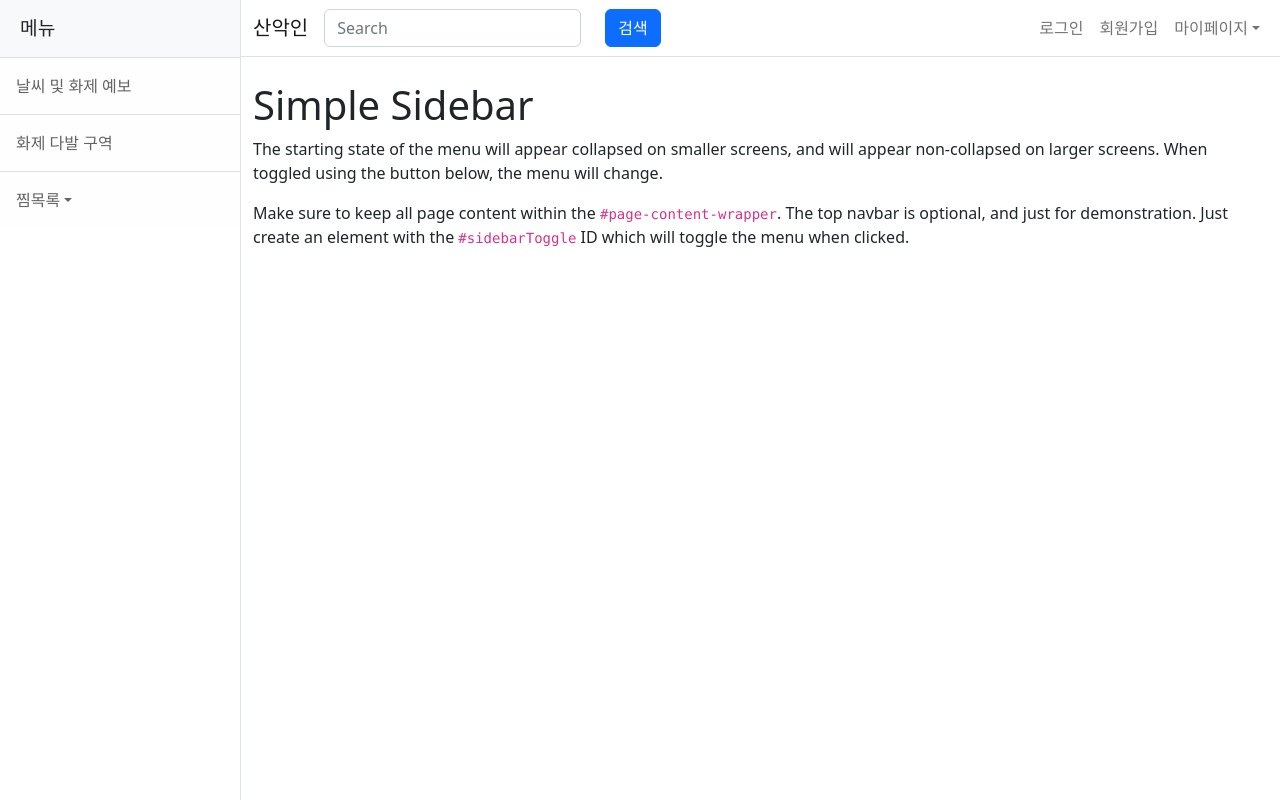
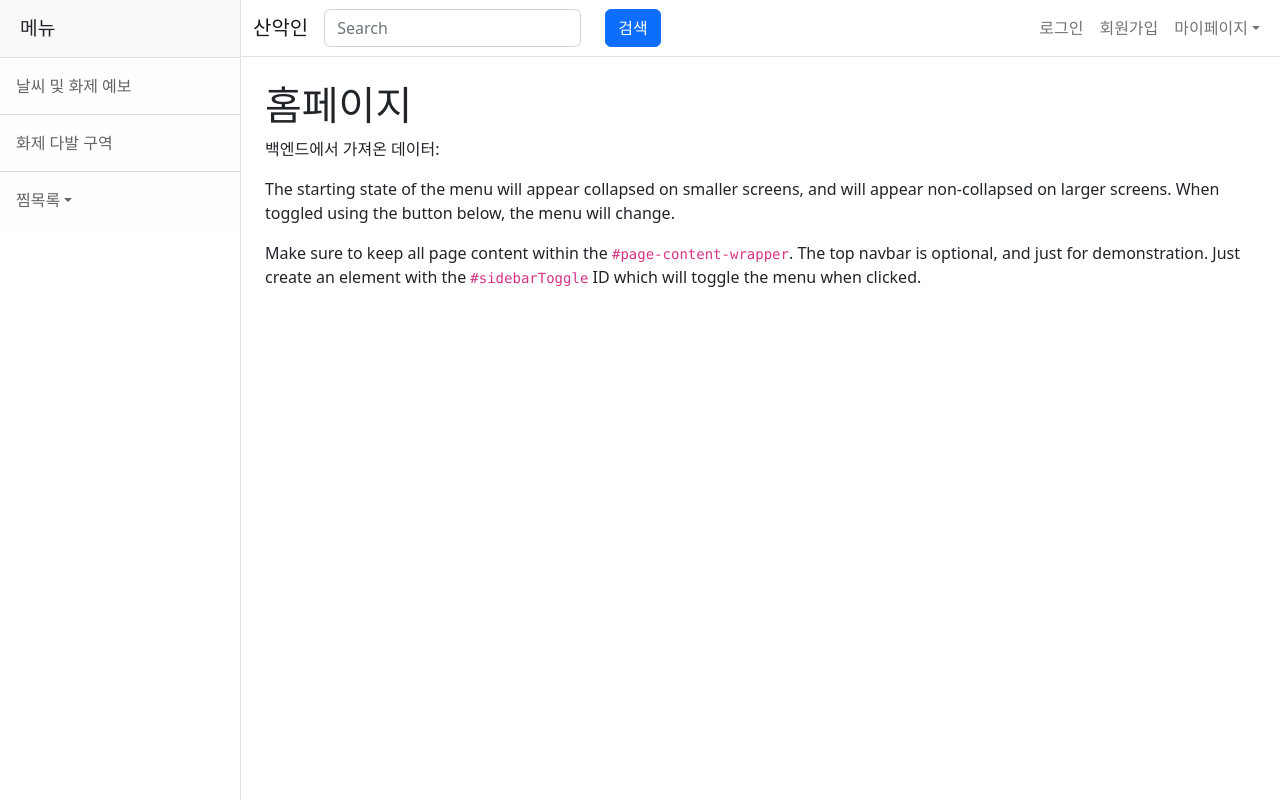
Before and after one commit to tmd4314/demo, a React (Create React App) app in the folder src/main/frontend/: page / in a window 1280 px wide. Built offline with nearby package versions, Linux system fonts and the light colour scheme; no server answers.

Commit message:
업데이트 초본 완료

```diff
--- a/src/main/frontend/package.json
+++ b/src/main/frontend/package.json
@@ -13,6 +13,7 @@
     "react": "^18.2.0",
     "react-bootstrap": "^2.10.2",
     "react-dom": "^18.2.0",
+    "react-router-dom": "^6.23.0",
     "react-scripts": "5.0.1",
     "web-vitals": "^2.1.4"
   },
--- a/src/main/frontend/src/App.js
+++ b/src/main/frontend/src/App.js
@@ -1,89 +1,27 @@
-import React, { useEffect, useState } from 'react';
-import axios from 'axios';
-import './App.css';
+// App.js
+import React from 'react';
+import { BrowserRouter as Router, Routes, Route } from 'react-router-dom'; // Routes와 Route로 변경
+import './css/App.css';
 import Container from 'react-bootstrap/Container';
-import Nav from 'react-bootstrap/Nav';
-import Navbar from 'react-bootstrap/Navbar';
-import NavDropdown from 'react-bootstrap/NavDropdown';
-import Form from 'react-bootstrap/Form';
-import Button from 'react-bootstrap/Button';
-import Row from 'react-bootstrap/Row';
-import Col from 'react-bootstrap/Col';
-
-function Sidebar({ sidebarOpen }) {
-  return (
-    <div className={`border-end bg-white ${sidebarOpen ? 'show' : 'hide'}`} id="sidebar-wrapper">
-      <div className="sidebar-heading border-bottom bg-light">메뉴</div>
-      <div className="list-group list-group-flush">
-        <a className="list-group-item list-group-item-action list-group-item-light p-3" href="#!">날씨 및 화제 예보</a>
-        <a className="list-group-item list-group-item-action list-group-item-light p-3" href="#!">화제 다발 구역</a>
-        <a className="list-group-item list-group-item-action list-group-item-light p-3" href="#!">
-          <NavDropdown title="찜목록" id="basic-nav-dropdown">
-            <NavDropdown.Item href="#action/3.1">item 1</NavDropdown.Item>
-            <NavDropdown.Item href="#action/3.2">item 1</NavDropdown.Item>
-            <NavDropdown.Item href="#action/3.3">item 1</NavDropdown.Item>
-          </NavDropdown>
-        </a>
-      </div>
-    </div>
-  );
-}
+import Sidebar from './bar/Sidebar';
+import Navbar from './bar/Navbar';
+import HomePage from './pages/Homepage';
 
 function App() {
-  const [hello, setHello] = useState('');
-  const sidebarOpen = false; // 사이드바를 항상 닫은 상태로 고정합니다.
-
-  useEffect(() => {
-    axios.get('/api/hello')
-      .then(response => setHello(response.data))
-      .catch(error => console.log(error))
-  }, []);
-
   return (
-    <div className="d-flex" id="wrapper">
-      <Sidebar sidebarOpen={sidebarOpen} />
-      <div id="page-content-wrapper">
-        <Navbar expand="lg" className="bg-body-tertiary border-bottom">
-          <Container fluid>
-            <Navbar.Brand href="#home">산악인</Navbar.Brand>
-            <Nav className="me-auto">
-              <Form inline>
-                <Row>
-                  <Col xs="auto">
-                    <Form.Control
-                      type="text"
-                      placeholder="Search"
-                      className=" mr-sm-2"
-                    />
-                  </Col>
-                  <Col xs="auto">
-                    <Button type="submit">검색</Button>
-                  </Col>
-                </Row>
-              </Form>
-            </Nav>
-            <Navbar.Collapse id="basic-navbar-nav" className="justify-content-end">
-            </Navbar.Collapse>
-            <Nav>
-              <Nav.Link href="#home">로그인</Nav.Link>
-              <Nav.Link href="#link">회원가입</Nav.Link>
-              <NavDropdown title="마이페이지" id="basic-nav-dropdown">
-                <NavDropdown.Item href="#action/3.1">회원 수정</NavDropdown.Item>
-                <NavDropdown.Item href="#action/3.2">회원 탈퇴</NavDropdown.Item>
-                <NavDropdown.Divider />
-                <NavDropdown.Item href="#action/3.3">로그아웃</NavDropdown.Item>
-              </NavDropdown>
-            </Nav>
+    <Router>
+      <div className="d-flex" id="wrapper">
+        <Sidebar />
+        <div id="page-content-wrapper">
+          <Navbar />
+          <Container>
+            <Routes>
+              <Route exact path="/" element={<HomePage />} />
+            </Routes>
           </Container>
-        </Navbar>
-        <div className="container-fluid">
-          <h1 className="mt-4">Simple Sidebar</h1>
-          <p>The starting state of the menu will appear collapsed on smaller screens, and will appear non-collapsed on larger screens. When toggled using the button below, the menu will change.</p>
-          <p>Make sure to keep all page content within the <code>#page-content-wrapper</code>. The top navbar is optional, and just for demonstration. Just create an element with the <code>#sidebarToggle</code> ID which will toggle the menu when clicked.</p>
-
         </div>
       </div>
-    </div>
+    </Router>
   );
 }
 
--- /dev/null
+++ b/src/main/frontend/src/bar/Navbar.js
@@ -0,0 +1,44 @@
+// Navbar.js
+import React from 'react';
+//import { Link } from 'react-router-dom';
+import { Container, Nav, Navbar, NavDropdown, Form, Row, Col, Button } from 'react-bootstrap';
+
+function NavbarComponent() {
+  return (
+    <Navbar expand="lg" className="bg-body-tertiary border-bottom">
+      <Container fluid>
+        <Navbar.Brand href="#home">산악인</Navbar.Brand>
+        <Nav className="me-auto">
+          <Form inline>
+            <Row>
+              <Col xs="auto">
+                <Form.Control
+                  type="text"
+                  placeholder="Search"
+                  className=" mr-sm-2"
+                />
+              </Col>
+              <Col xs="auto">
+                <Button type="submit">검색</Button>
+              </Col>
+            </Row>
+          </Form>
+        </Nav>
+        <Navbar.Collapse id="basic-navbar-nav" className="justify-content-end">
+          <Nav>
+            <Nav.Link href="#home">로그인</Nav.Link>
+            <Nav.Link href="#link">회원가입</Nav.Link>
+            <NavDropdown title="마이페이지" id="basic-nav-dropdown">
+                <NavDropdown.Item href="#action/3.1">회원 수정</NavDropdown.Item>
+                <NavDropdown.Item href="#action/3.2">회원 탈퇴</NavDropdown.Item>
+                <NavDropdown.Divider />
+                <NavDropdown.Item href="#action/3.3">로그아웃</NavDropdown.Item>
+            </NavDropdown>
+          </Nav>
+        </Navbar.Collapse>
+      </Container>
+    </Navbar>
+  );
+}
+
+export default NavbarComponent;
--- /dev/null
+++ b/src/main/frontend/src/bar/Sidebar.js
@@ -0,0 +1,25 @@
+// Sidebar.js
+import React from 'react';
+// import { Link } from 'react-router-dom';
+import NavDropdown from 'react-bootstrap/NavDropdown';
+
+function Sidebar() {
+  return (
+    <div className="border-end bg-white" id="sidebar-wrapper">
+      <div className="sidebar-heading border-bottom bg-light">메뉴</div>
+          <div className="list-group list-group-flush">
+              <a className="list-group-item list-group-item-action list-group-item-light p-3" href="#!">날씨 및 화제 예보</a>
+              <a className="list-group-item list-group-item-action list-group-item-light p-3" href="#!">화제 다발 구역</a>
+              <a className="list-group-item list-group-item-action list-group-item-light p-3" href="#!">
+              <NavDropdown title="찜목록" id="basic-nav-dropdown">
+                  <NavDropdown.Item href="#action/3.1">item 1</NavDropdown.Item>
+                  <NavDropdown.Item href="#action/3.2">item 1</NavDropdown.Item>
+                  <NavDropdown.Item href="#action/3.3">item 1</NavDropdown.Item>
+              </NavDropdown>
+              </a>
+          </div>
+  </div>
+  );
+}
+
+export default Sidebar;
--- a/src/main/frontend/src/index.js
+++ b/src/main/frontend/src/index.js
@@ -1,6 +1,6 @@
 import React from 'react';
 import ReactDOM from 'react-dom/client';
-import './index.css';
+import './css/index.css';
 import App from './App';
 
 const root = ReactDOM.createRoot(document.getElementById('root'));
@@ -9,7 +9,3 @@ root.render(
     <App />
   </React.StrictMode>
 );
-
-// If you want to start measuring performance in your app, pass a function
-// to log results (for example: reportWebVitals(console.log))
-// or send to an analytics endpoint. Learn more: https://bit.ly/CRA-vitals
--- /dev/null
+++ b/src/main/frontend/src/pages/Homepage.js
@@ -0,0 +1,24 @@
+// HomePage.js (or any other page component that needs axios)
+import React, { useEffect, useState } from 'react';
+import axios from 'axios';
+
+function HomePage() {
+  const [hello, setHello] = useState('');
+
+        useEffect(() => {
+          axios.get('/api/hello')
+            .then(response => setHello(response.data))
+            .catch(error => console.log(error))
+        }, []);
+
+  return (
+    <div className="container-fluid">
+      <h1 className="mt-4">홈페이지</h1>
+      <p>백엔드에서 가져온 데이터: {hello}</p>
+      <p>The starting state of the menu will appear collapsed on smaller screens, and will appear non-collapsed on larger screens. When toggled using the button below, the menu will change.</p>
+      <p>Make sure to keep all page content within the <code>#page-content-wrapper</code>. The top navbar is optional, and just for demonstration. Just create an element with the <code>#sidebarToggle</code> ID which will toggle the menu when clicked.</p>
+    </div>
+  );
+}
+
+export default HomePage;
```
Also changed, not shown: src/main/frontend/src/pages/test.js (added, +15 -0 lines), src/main/frontend/src/css/App.css (renamed from src/main/frontend/src/App.css), src/main/frontend/src/css/index.css (line endings or trailing spaces), 1 other file (tests, documents, lock files or other folders).
